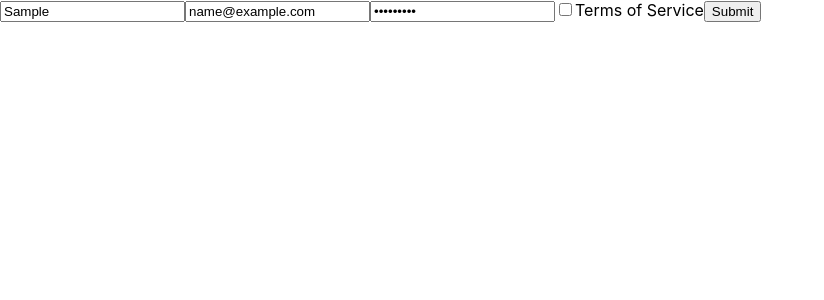
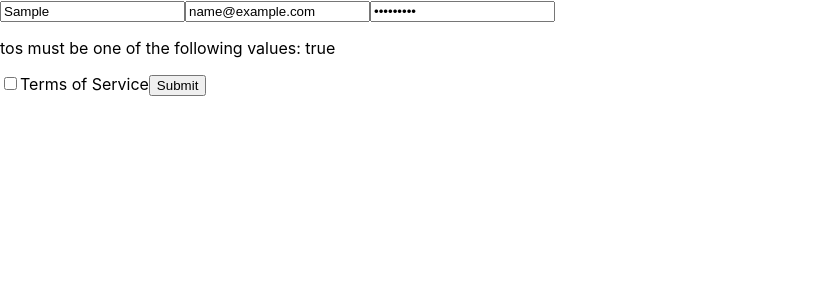
Before and after one commit to raythurman2386/user-onboarding, a React (Create React App) app: page / in a window 1280 px wide. Both pictures are taken after typing "Sample", "name@example.com", "Sample123" into the empty fields and a click on the button "Submit". Shown: the top 300 px of the page, without its empty margins (0-824 px from the left). Built offline with nearby package versions, Linux system fonts and the light colour scheme.

Commit message:
tos working

```diff
--- a/src/components/Register.js
+++ b/src/components/Register.js
@@ -14,6 +14,8 @@ const Register = ({ errors, touched }) => {
 
       {touched.password && errors.password && <p>{errors.password}</p>}
       <Field type='password' name='password' placeholder='Password' />
+
+      {touched.tos && errors.tos && <p>{errors.tos}</p>}
       <label>
         <Field type='checkbox' name='tos' />
         <span>Terms of Service</span>
```
